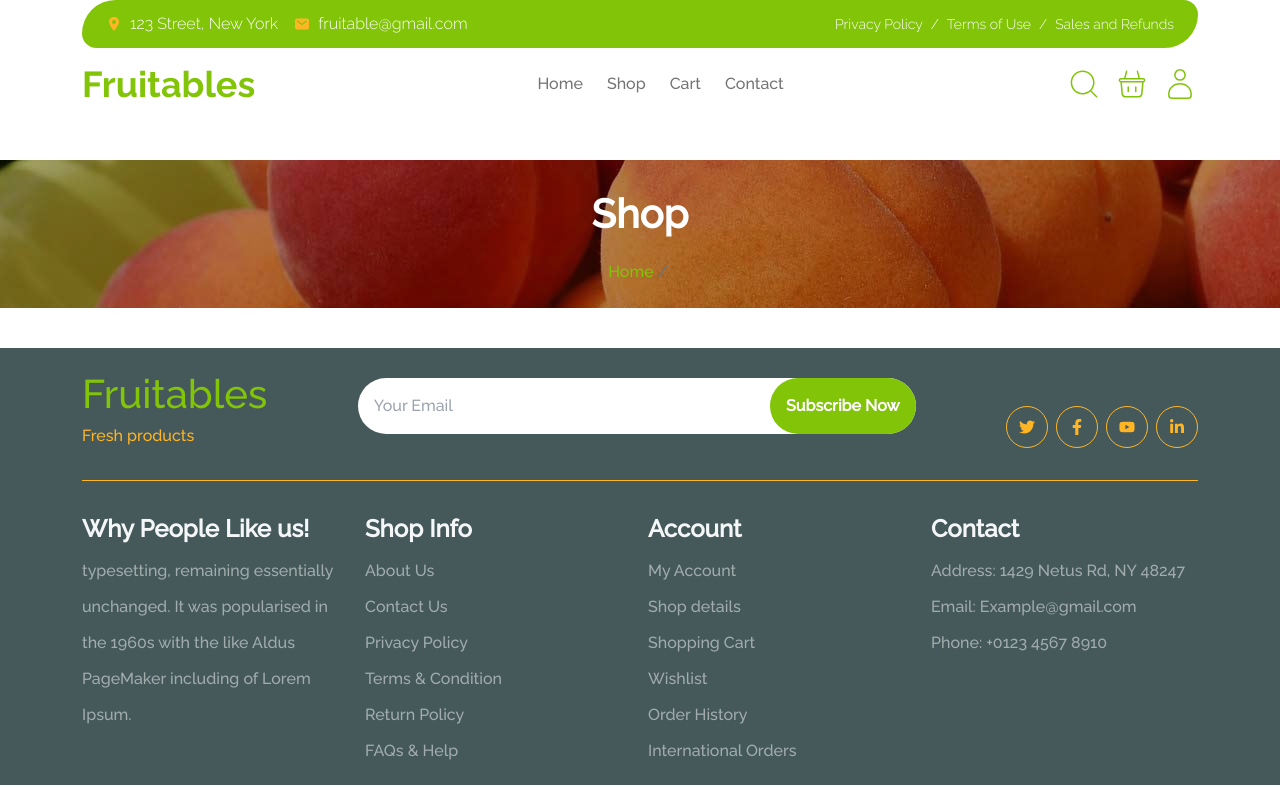
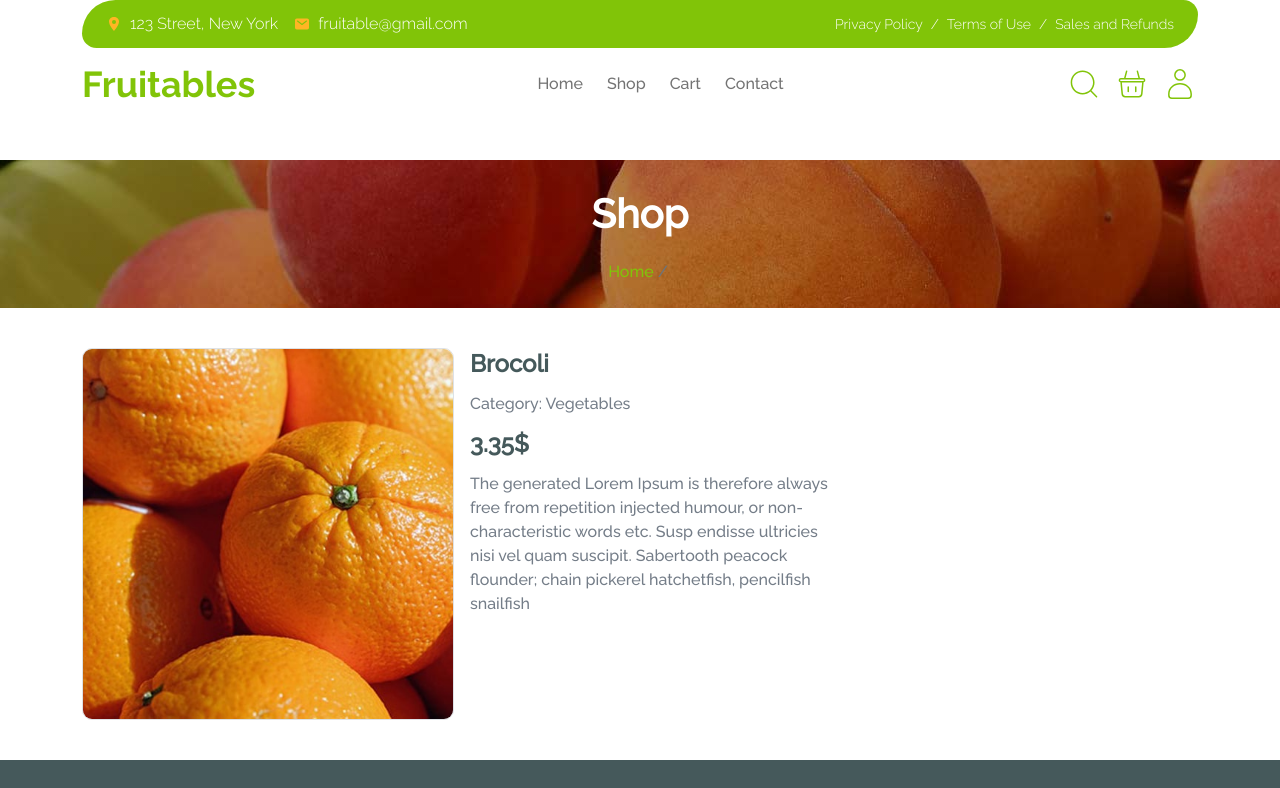
Before and after one commit to dosepehr/fruitables, a Next.js app: page /shop/1 in a window 1280 px wide. Shown: the top 788 px of the page. Built offline with nearby package versions, Linux system fonts and the light colour scheme.

Commit message:
add product info

```diff
--- a/src/pages/shop/[id].tsx
+++ b/src/pages/shop/[id].tsx
@@ -1,13 +1,40 @@
 import Breadcrumb from "@/components/modules/Breadcrumb/Breadcrumb";
 import { useRouter } from "next/router";
-
+import Image from "next/image";
+import Layout from "@/components/modules/Layout/Layout";
 const Product = () => {
   const router = useRouter();
 
   return (
-    <div>
+    <>
       <Breadcrumb href="" text="" />
-    </div>
+      <Layout>
+        <div className="flex flex-col gap-4 lg:flex-row">
+          <div className="lg:w-1/3">
+            <div>
+              <Image
+                className="rounded-[0.625rem] border border-[#dee2e6]"
+                width={1000}
+                height={1000}
+                alt=""
+                src="/images/best-product-1.jpg"
+              />
+            </div>
+          </div>
+          <div className="lg:w-1/3">
+            <p className="mb-3 text-2xl font-bold text-darkGray">Brocoli</p>
+            <p className="mb-3 text-lightGray">Category: Vegetables</p>
+            <p className="mb-3 text-2xl font-bold text-darkGray">3.35$</p>
+            <p className="mb-3 text-lightGray">
+              The generated Lorem Ipsum is therefore always free from repetition
+              injected humour, or non-characteristic words etc. Susp endisse
+              ultricies nisi vel quam suscipit. Sabertooth peacock flounder;
+              chain pickerel hatchetfish, pencilfish snailfish
+            </p>
+          </div>
+        </div>
+      </Layout>
+    </>
   );
 };
 
```
